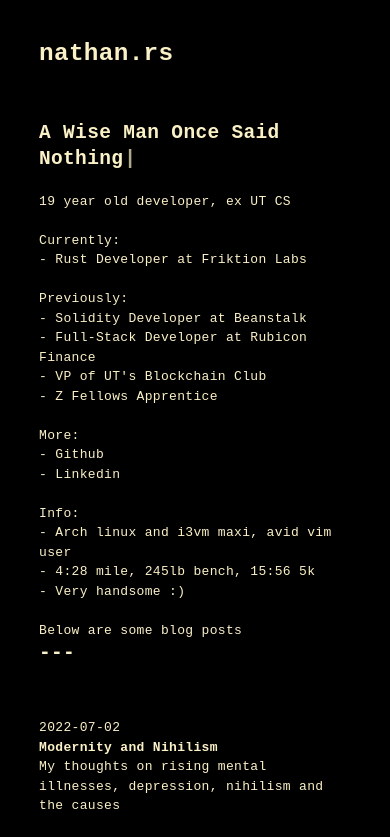
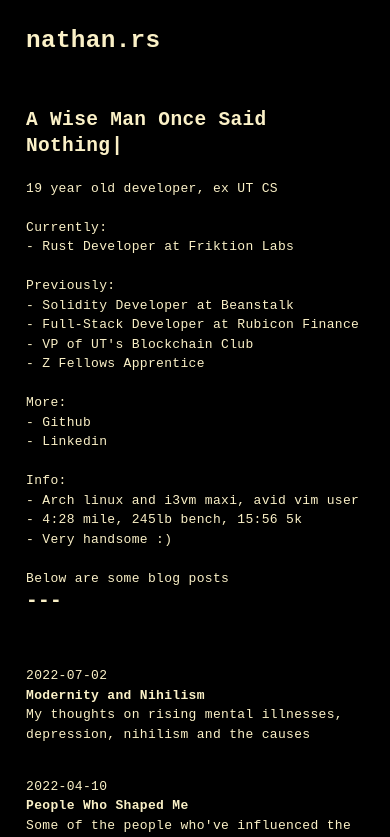
Before and after one commit to nathan-barry/next-js-site, a Next.js app: page / in a window 390 px wide. Shown: the top 837 px of the page. Built offline with nearby package versions, Linux system fonts and the light colour scheme.

Commit message:
change responsiveness again

```diff
--- a/pages/_app.js
+++ b/pages/_app.js
@@ -5,7 +5,7 @@ import Link from "next/link";
 
 function MyApp({ Component, pageProps }) {
   return (
-    <div className="w-full h-full p-12 sm:p-16 md:p-28 lg:px-64 xl:px-96 2xl:px-128 max-w-2000">
+    <div className="w-full h-full p-8 sm:p-16 md:p-28 lg:px-64 xl:px-96 2xl:px-128 max-w-2000">
       <Header />
       <Component {...pageProps} />
     </div>
```
